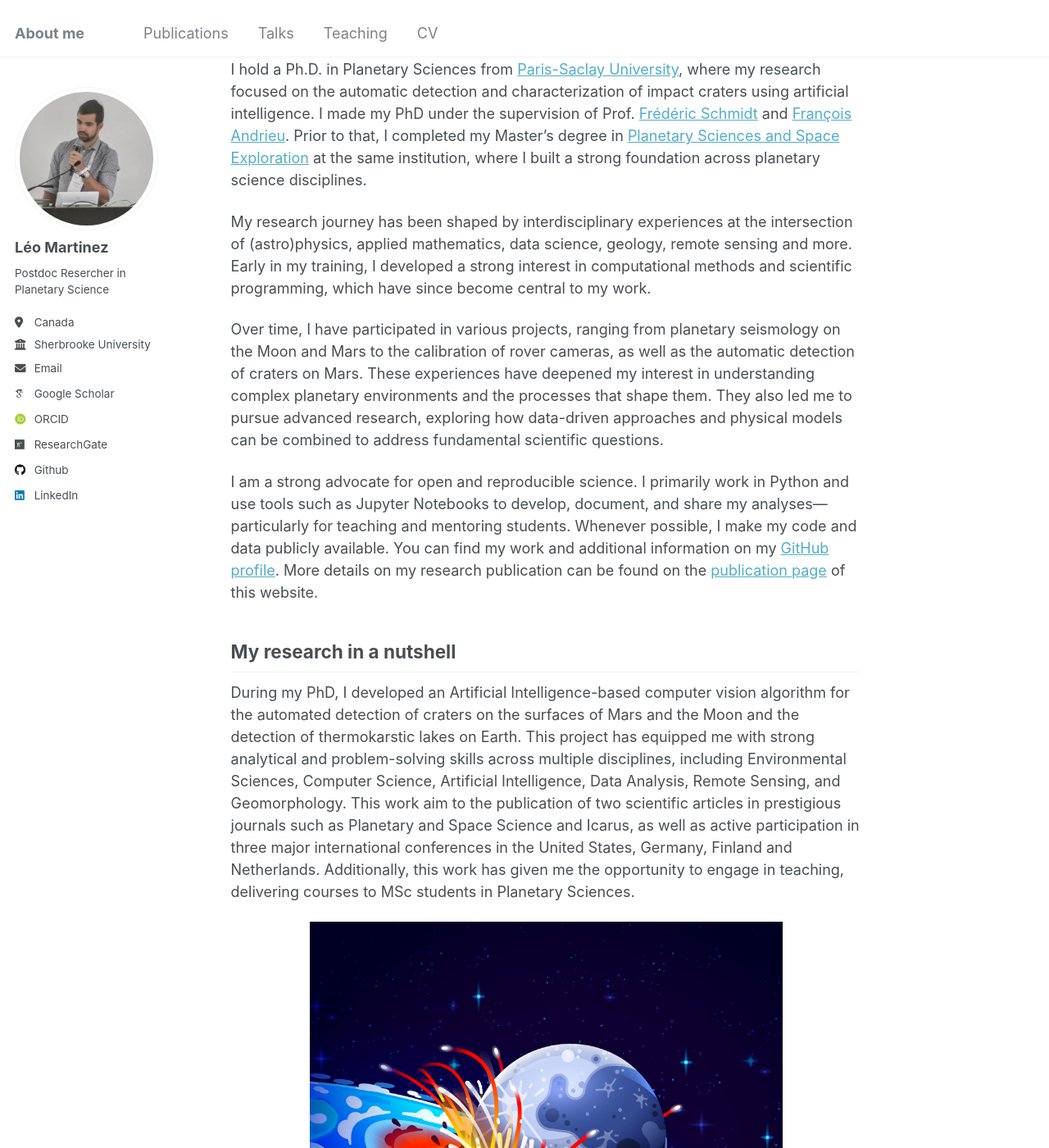
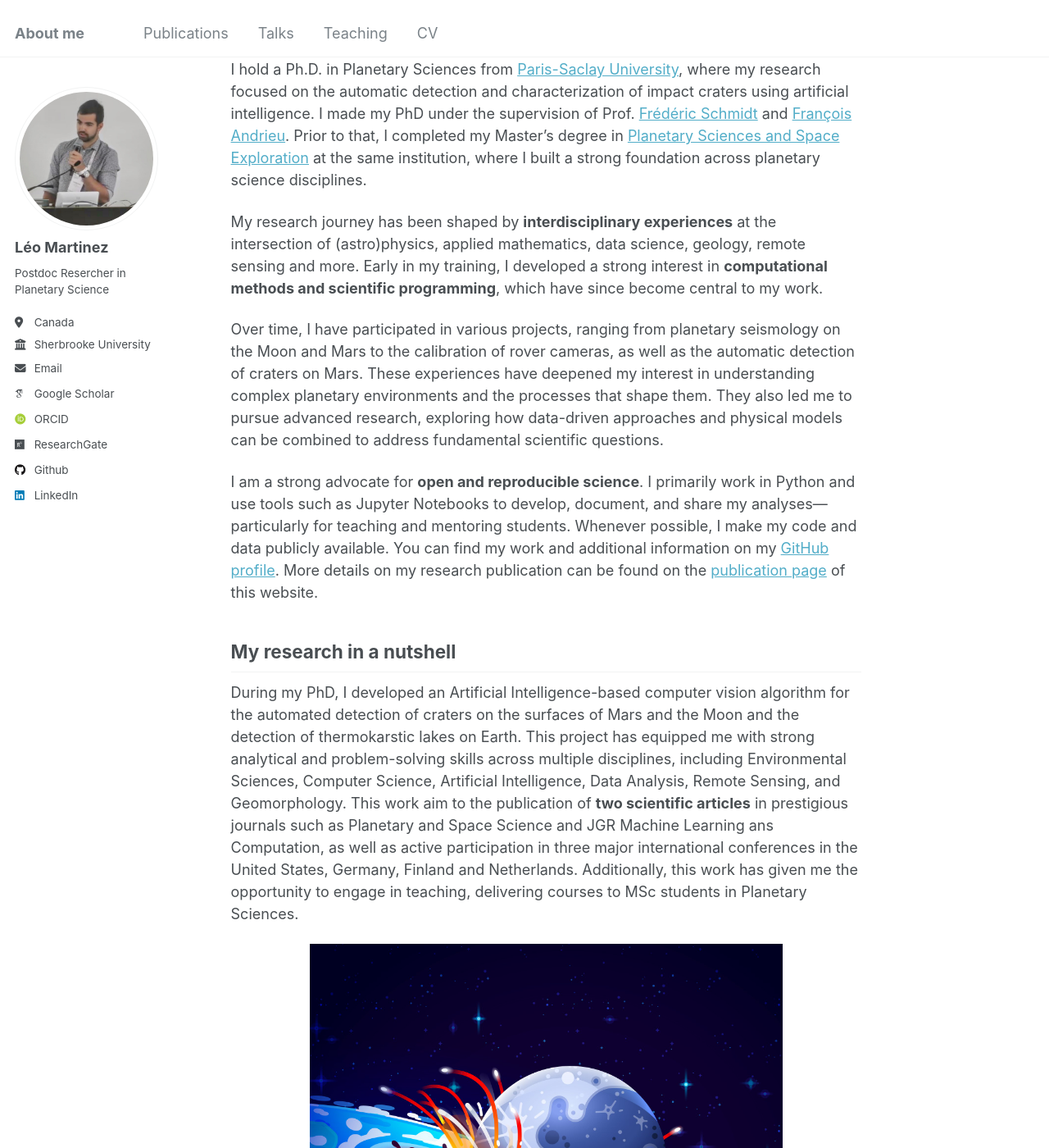
Before and after one commit to leomrtinez/leomrtinez.github.io, a Jekyll site: the page built from _pages/about.md, in a window 1280 px wide and 1400 px high, scrolled down 757 px. Shown: the whole window at 82% size. Built offline with Jekyll 4.4.1, drawn with Linux system fonts in a browser that asks for light colours; some web fonts are replaced.

Commit message:
Update about.md

```diff
--- a/_pages/about.md
+++ b/_pages/about.md
@@ -24,16 +24,16 @@ I am a Postdoctoral Associate in the [Applied Geomatics](https://www.usherbrooke
 
 I hold a Ph.D. in Planetary Sciences from [Paris-Saclay University](http://www.universite-paris-saclay.fr), where my research focused on the automatic detection and characterization of impact craters using artificial intelligence. I made my PhD  under the supervision of Prof. [Frédéric Schmidt](https://fredericschmidt.github.io) and [François Andrieu](https://www.insu.cnrs.fr/fr/personne/francois-andrieu). Prior to that, I completed my Master’s degree in [Planetary Sciences and Space Exploration](https://www.master-planeto.universite-paris-saclay.fr) at the same institution, where I built a strong foundation across planetary science disciplines.
 
-My research journey has been shaped by interdisciplinary experiences at the intersection of (astro)physics, applied mathematics, data science, geology, remote sensing and more. Early in my training, I developed a strong interest in computational methods and scientific programming, which have since become central to my work.
+My research journey has been shaped by **interdisciplinary experiences** at the intersection of (astro)physics, applied mathematics, data science, geology, remote sensing and more. Early in my training, I developed a strong interest in **computational methods and scientific programming**, which have since become central to my work.
 
 Over time, I have participated in various projects, ranging from planetary seismology on the Moon and Mars to the calibration of rover cameras, as well as the automatic detection of craters on Mars. These experiences have deepened my interest in understanding complex planetary environments and the processes that shape them. They also led me to pursue advanced research, exploring how data-driven approaches and physical models can be combined to address fundamental scientific questions.
 
-I am a strong advocate for open and reproducible science. I primarily work in Python and use tools such as Jupyter Notebooks to develop, document, and share my analyses—particularly for teaching and mentoring students. Whenever possible, I make my code and data publicly available. You can find my work and additional information on my [GitHub profile](https://github.com/leomrtinez). More details on my research publication can be found on the [publication page](https://leomrtinez.github.io/publications/) of this website.
+I am a strong advocate for **open and reproducible science**. I primarily work in Python and use tools such as Jupyter Notebooks to develop, document, and share my analyses—particularly for teaching and mentoring students. Whenever possible, I make my code and data publicly available. You can find my work and additional information on my [GitHub profile](https://github.com/leomrtinez). More details on my research publication can be found on the [publication page](https://leomrtinez.github.io/publications/) of this website.
 
 
 ## My research in a nutshell
 
-During my PhD, I developed an Artificial Intelligence-based computer vision algorithm for the automated detection of craters on the surfaces of Mars and the Moon and the detection of thermokarstic lakes on Earth. This project has equipped me with strong analytical and problem-solving skills across multiple disciplines, including Environmental Sciences, Computer Science, Artificial Intelligence, Data Analysis, Remote Sensing, and Geomorphology. This work aim to the publication of two scientific articles in prestigious journals such as Planetary and Space Science and Icarus, as well as active participation in three major international conferences in the United States, Germany, Finland and Netherlands. Additionally, this work has given me the opportunity to engage in teaching, delivering courses to MSc students in Planetary Sciences.
+During my PhD, I developed an Artificial Intelligence-based computer vision algorithm for the automated detection of craters on the surfaces of Mars and the Moon and the detection of thermokarstic lakes on Earth. This project has equipped me with strong analytical and problem-solving skills across multiple disciplines, including Environmental Sciences, Computer Science, Artificial Intelligence, Data Analysis, Remote Sensing, and Geomorphology. This work aim to the publication of **two scientific articles** in prestigious journals such as Planetary and Space Science and JGR Machine Learning ans Computation, as well as active participation in three major international conferences in the United States, Germany, Finland and Netherlands. Additionally, this work has given me the opportunity to engage in teaching, delivering courses to MSc students in Planetary Sciences.
 
 
 <p align="center">
```
